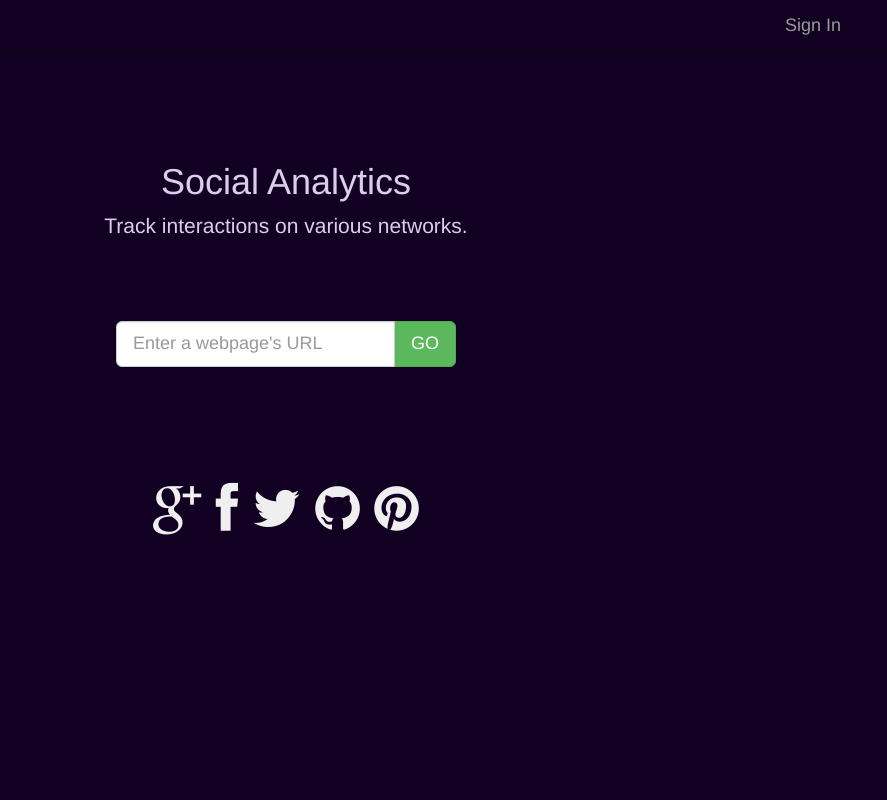
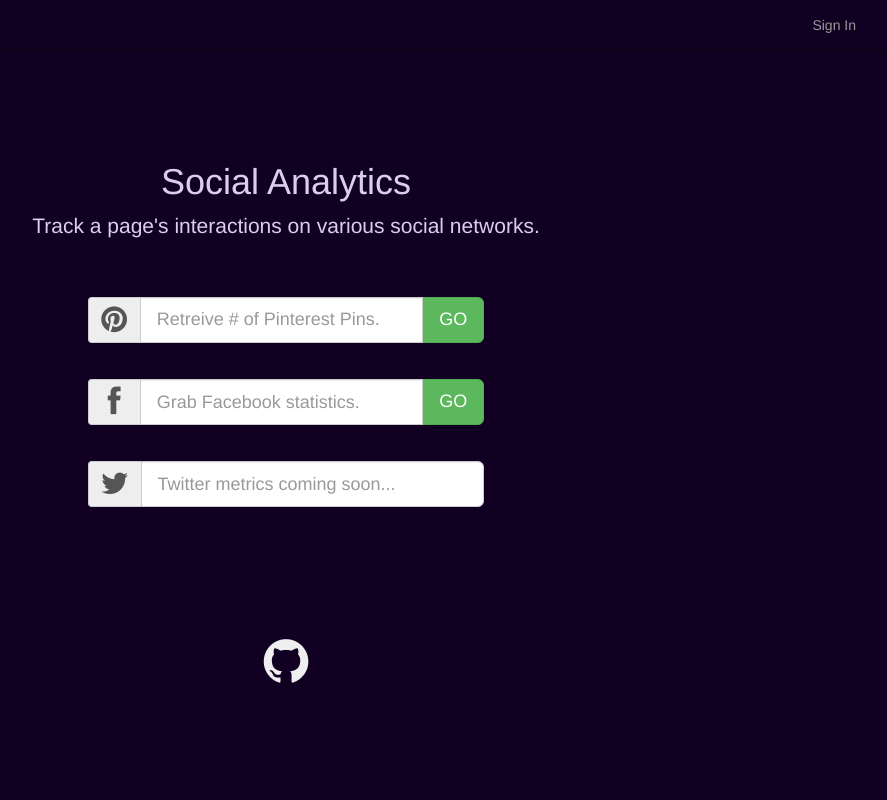
Before and after one commit to Abundnce10/social-analytics-tracking, a Flask app: page / in a window 1280 px wide. Shown: the whole page, without its empty margins (354-1241 px from the left). Run offline with Flask 2, Linux system fonts and the light colour scheme; parts of the project's set-up code (start-up, migrations or seed data) failed here and were passed over; some libraries are stand-ins or nearby versions.

Commit message:
Finish new homepage design

```diff
--- a/static/css/styles.css
+++ b/static/css/styles.css
@@ -42,6 +42,14 @@ h1 {
   margin-top:7%;
 }
 
+.header-container {
+	margin-bottom: 4em;
+}
+
+.searchbox-container {
+	margin-bottom: 1.6em;
+}
+
 
 /*
 body {
--- a/templates/index.html
+++ b/templates/index.html
@@ -18,9 +18,11 @@
 
 	<nav class="navbar navbar-inverse navbar-fixed-top" id="nav" role="navigation">
     <div class="container">
-      <div class="navbar-header pull-right">
-        <a class="navbar-brand" href="#">Sign In</a>
-      </div>
+
+        <ul class="nav navbar-nav navbar-right">
+        	<li><a href="#">Sign In</a></li>
+        </ul>
+
     </div>
   </nav>
 
@@ -29,19 +31,83 @@
 
     <div class="row">
 
-      <div class="col-lg-12 text-center v-center">
+      <div class="col-lg-12 v-center">
 
-        <h1>Social Analytics</h1>
-        <p class="lead">Track interactions on various networks.</p>
+        <div class="text-center header-container">
+	        <h1>Social Analytics</h1>
+	        <p class="lead">Track a page's interactions on various social networks.</p>
+	      </div>
 
-        <br><br><br>
+        <!-- Pinterest -->
+        <div class="col-lg-4 col-lg-offset-4 col-md-6 col-md-offset-3 col-sm-8 col-sm-offset-2 col-xs-12 searchbox-container">
+	        <form>
+	          <div class="input-group">
 
-        <form class="col-lg-12">
-          <div class="input-group" style="width:340px;text-align:center;margin:0 auto;">
-          <input class="form-control input-lg" title="Don't worry. We hate spam, and will not share your email with anyone." placeholder="Enter a webpage's URL" type="text">
-            <span class="input-group-btn"><button class="btn btn-lg btn-success" type="button">GO</button></span>
-          </div>
-        </form>
+			        <span class="input-group-addon">
+				        <i class="fa fa-pinterest" style="font-size:30px;min-width:27px;text-align:center;"></i>
+				      </span>
+
+	          	<input class="form-control input-lg" placeholder="Retreive # of Pinterest Pins." type="text">
+
+	            <span class="input-group-btn">
+	            	<button class="btn btn-lg btn-success" type="button">GO</button>
+	            </span>
+
+	          </div>
+	        </form>
+
+	        <div>
+	        	<!-- Display Output -->
+	        </div>
+	      </div>
+
+        <!-- Facebook -->
+        <div class="col-lg-4 col-lg-offset-4 col-md-6 col-md-offset-3 col-sm-8 col-sm-offset-2 col-xs-12 searchbox-container">
+	        <form>
+	          <div class="input-group">
+
+			        <span class="input-group-addon">
+				        <i class="fa fa-facebook" style="font-size:30px;min-width:27px;text-align:center;"></i>
+				      </span>
+
+	          	<input class="form-control input-lg" placeholder="Grab Facebook statistics." type="text">
+
+	            <span class="input-group-btn">
+	            	<button class="btn btn-lg btn-success" type="button">GO</button>
+	            </span>
+
+	          </div>
+	        </form>
+
+	        <div>
+	        	<!-- Display Output -->
+	        </div>
+	      </div><!-- /Facebook -->
+
+	      <!-- Twitter -->
+        <div class="col-lg-4 col-lg-offset-4 col-md-6 col-md-offset-3 col-sm-8 col-sm-offset-2 col-xs-12 searchbox-container">
+	        <form>
+	          <div class="input-group">
+
+			        <span class="input-group-addon">
+				        <i class="fa fa-twitter" style="font-size:30px;min-width:27px;text-align:center;"></i>
+				      </span>
+
+	          	<input class="form-control input-lg" placeholder="Twitter metrics coming soon..." type="text">
+
+	            <!--<span class="input-group-btn">
+	            	<button class="btn btn-lg btn-success" type="button">GO</button>
+	            </span>-->
+
+	          </div>
+	        </form>
+
+	        <div>
+	        	<!-- Display Output -->
+	        </div>
+	      </div><!-- /Twitter -->
+
+
       </div>
 
     </div> <!-- /row -->
@@ -49,16 +115,17 @@
 	  <div class="row">
 
       <div class="col-lg-12 text-center v-center" style="font-size:39pt;">
-        <a href="#"><i class="fa fa-google-plus"></i></a>
+        <a href="#"><i class="fa fa-github"></i></a>
+
+        <!--<a href="#"><i class="fa fa-google-plus"></i></a>
         <a href="#"><i class="fa fa-facebook"></i></a>
         <a href="#"><i class="fa fa-twitter"></i></a>
-        <a href="#"><i class="fa fa-github"></i></a>
-        <a href="#"><i class="fa fa-pinterest"></i></a>
+        <a href="#"><i class="fa fa-pinterest"></i></a>-->
       </div>
 
     </div>
 
-	<br><br><br><br><br>
+	<!--<br><br><br><br><br>-->
 
 	</div> <!-- /container full -->
 
```
